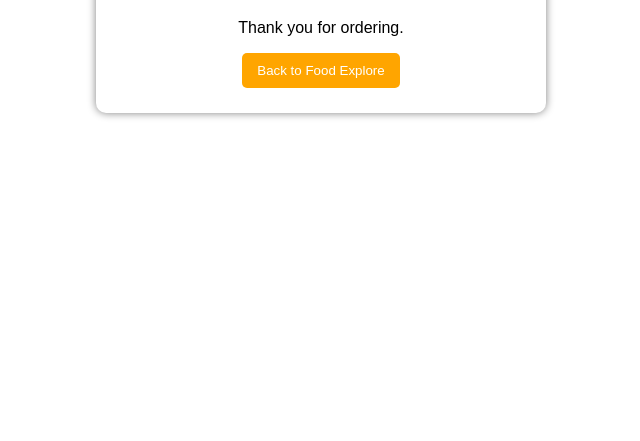
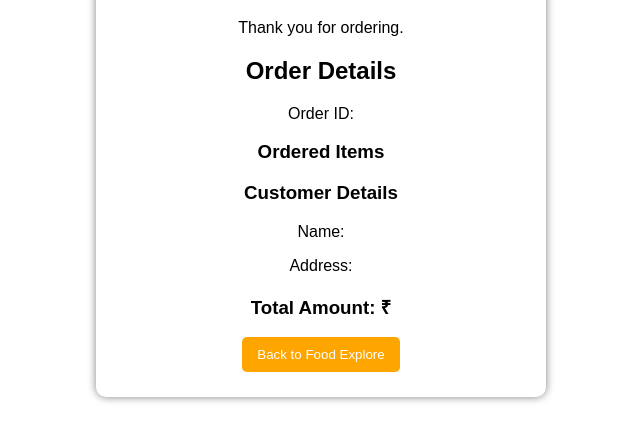
Before and after one commit to keerthig-06/BiteRush, a plain HTML site: page order.html in a window 1280 px wide. Shown: the part 173-614 px from the top of the page, without its empty margins (319-959 px from the left). Drawn offline with Linux system fonts and the light colour scheme.

Commit message:
Enhance order.html with order and customer details
Added order details and customer information sections.

```diff
--- a/order.html
+++ b/order.html
@@ -1,3 +1,4 @@
+
 <!DOCTYPE html>
 <html>
 
@@ -17,12 +18,30 @@
 
         <p>Thank you for ordering.</p>
 
-        <button onclick="window.location.href='food.html'">
+        <h2>Order Details</h2>
+
+        <p>Order ID: <span id="orderId"></span></p>
+
+        <h3>Ordered Items</h3>
+
+        <p id="orderedItems"></p>
+
+        <h3>Customer Details</h3>
+
+        <p>Name: <span id="customerName"></span></p>
+
+        <p>Address: <span id="customerAddress"></span></p>
+
+        <h3>Total Amount: ₹<span id="orderTotal"></span></h3>
+
+        <button onclick="window.location.href='index.html'">
             Back to Food Explore
         </button>
 
     </div>
 
+    <script src="script.js"></script>
+
 </body>
 
 </html>
```
